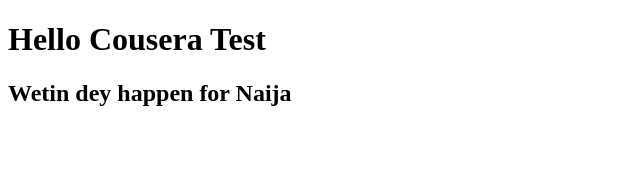
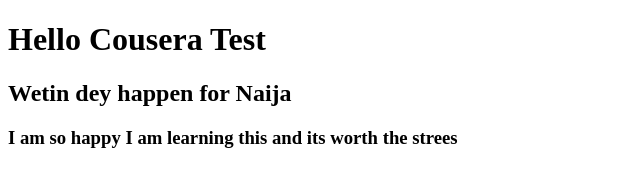
Before and after one commit to Sheriffy/cousera-test, a plain HTML site: page site/index.html in a window 1280 px wide. Shown: the whole page, without its empty margins (0-640 px from the left). Drawn offline with Linux system fonts and the light colour scheme.

Commit message:
small addition to our page content.

```diff
--- a/site/index.html
+++ b/site/index.html
@@ -6,5 +6,6 @@
  <body>
  <h1>Hello Cousera Test <h1>
  <h2>Wetin dey happen for Naija<h2>
+ <h3> I am so happy I am learning this and its worth the strees<h3>
  </body>
  </html>
```
